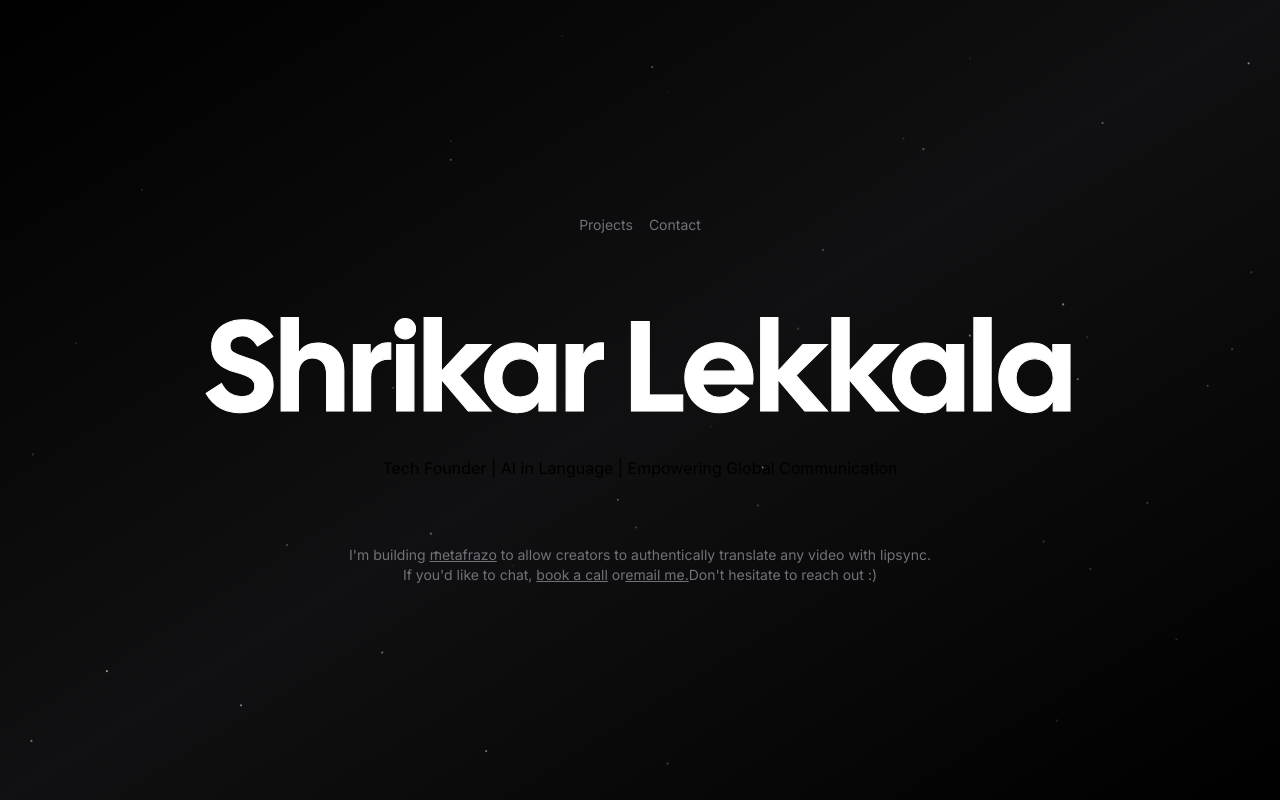
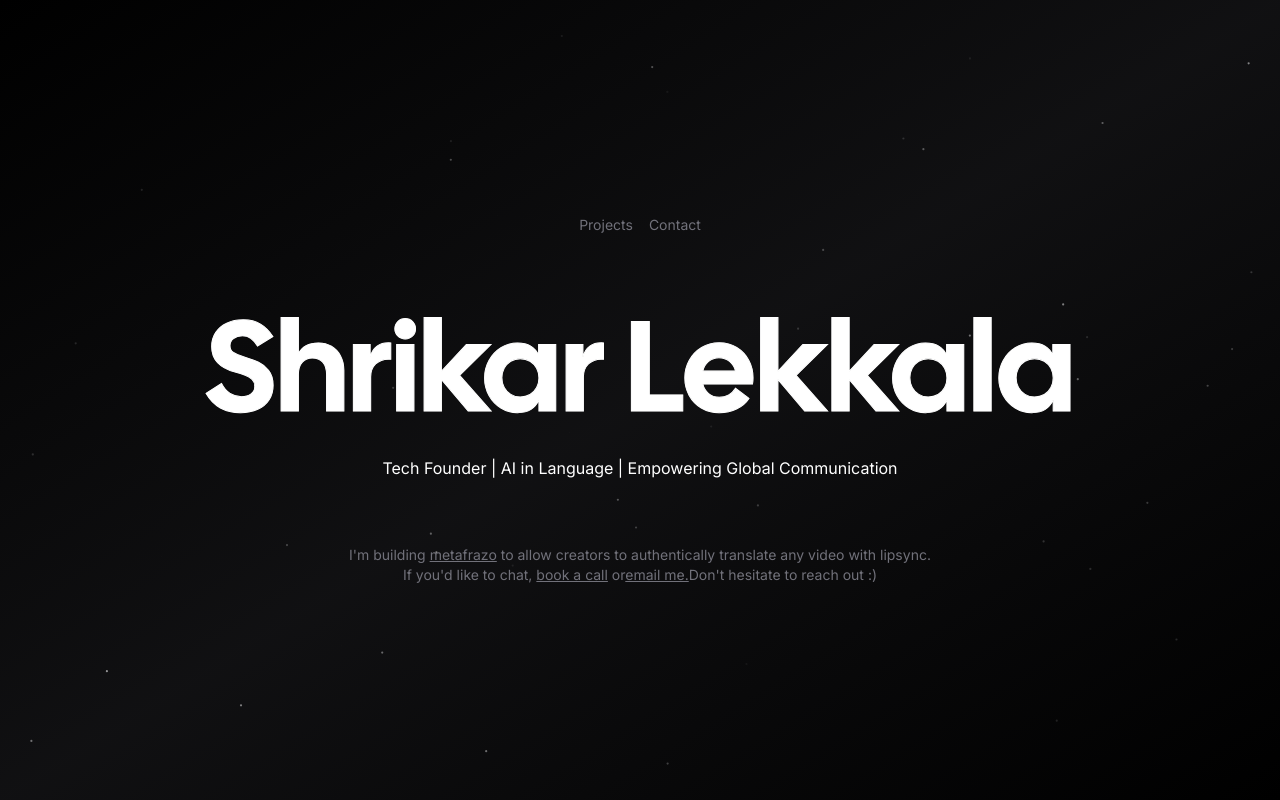
Before and after one commit to shrikarlekkala/ShrikPersonal, a Next.js app: page / in a window 1280 px wide. Built offline with nearby package versions, Linux system fonts and the light colour scheme; no server answers; what tailwindcss-debug-screens would draw is missing.

Commit message:
Update page.tsx
color and shi

```diff
--- a/app/page.tsx
+++ b/app/page.tsx
@@ -31,7 +31,7 @@ export default function Home() {
       <h1 className="py-3.5 px-0.5 z-10 text-4xl text-transparent duration-1000 bg-white cursor-default text-edge-outline animate-title font-display sm:text-6xl md:text-9xl whitespace-nowrap bg-clip-text ">
         Shrikar Lekkala
       </h1>
-      <h2>
+      <h2 className="text-white">
         Tech Founder | AI in Language | Empowering Global Communication
       </h2>
 
@@ -59,12 +59,12 @@ export default function Home() {
 
           <Link
             target="_blank"
-            href="shrikar.lekkala@gmail.com"
+            href="mailto:shrikar.lekkala@gmail.com"
             className="underline duration-500 hover:text-zinc-300"
           >
             email me.
           </Link>
-            Don't hesitate to reach out :)
+              Don't hesitate to reach out :)
         </h2>
       </div>
     </div>
```
